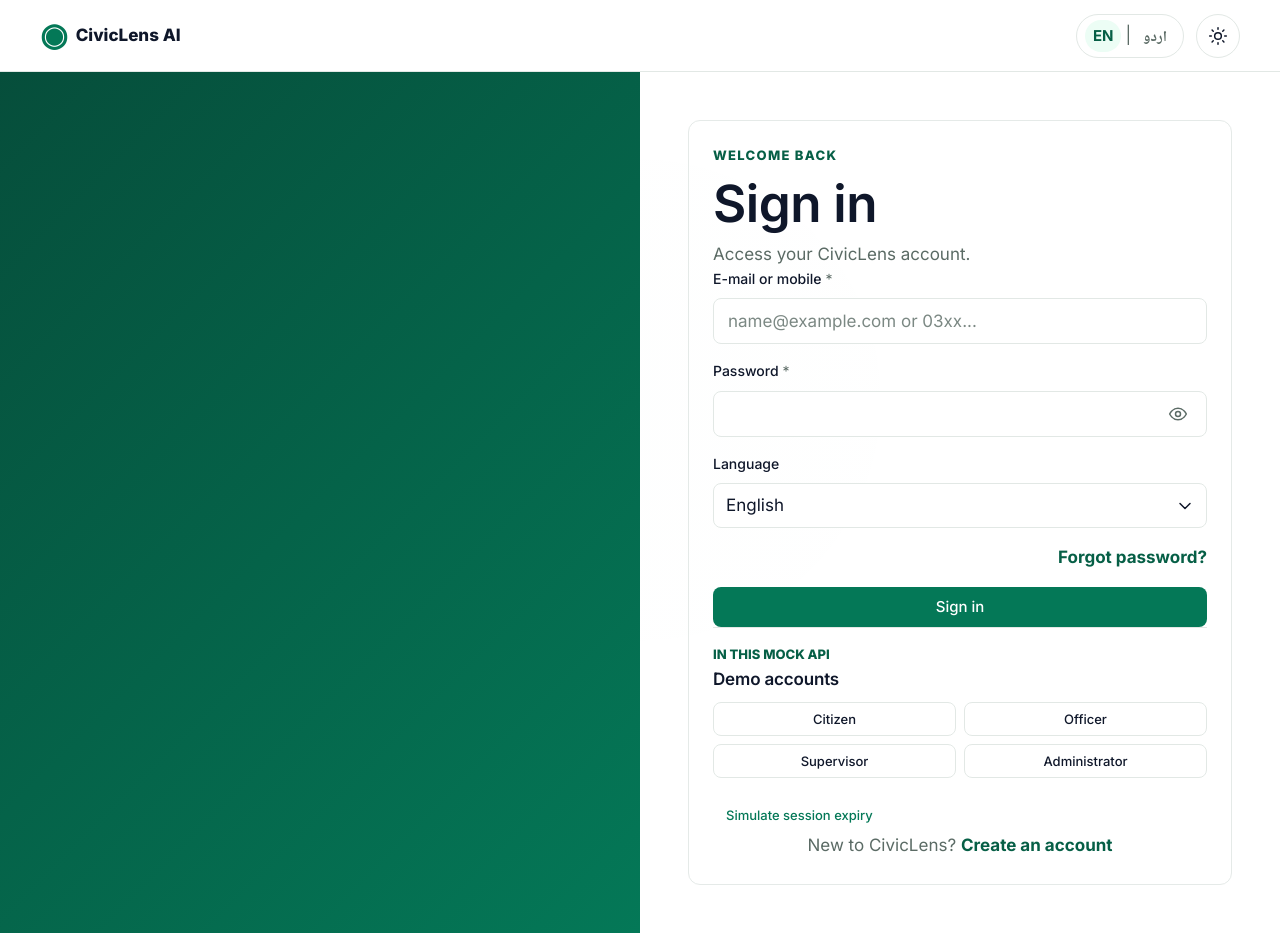
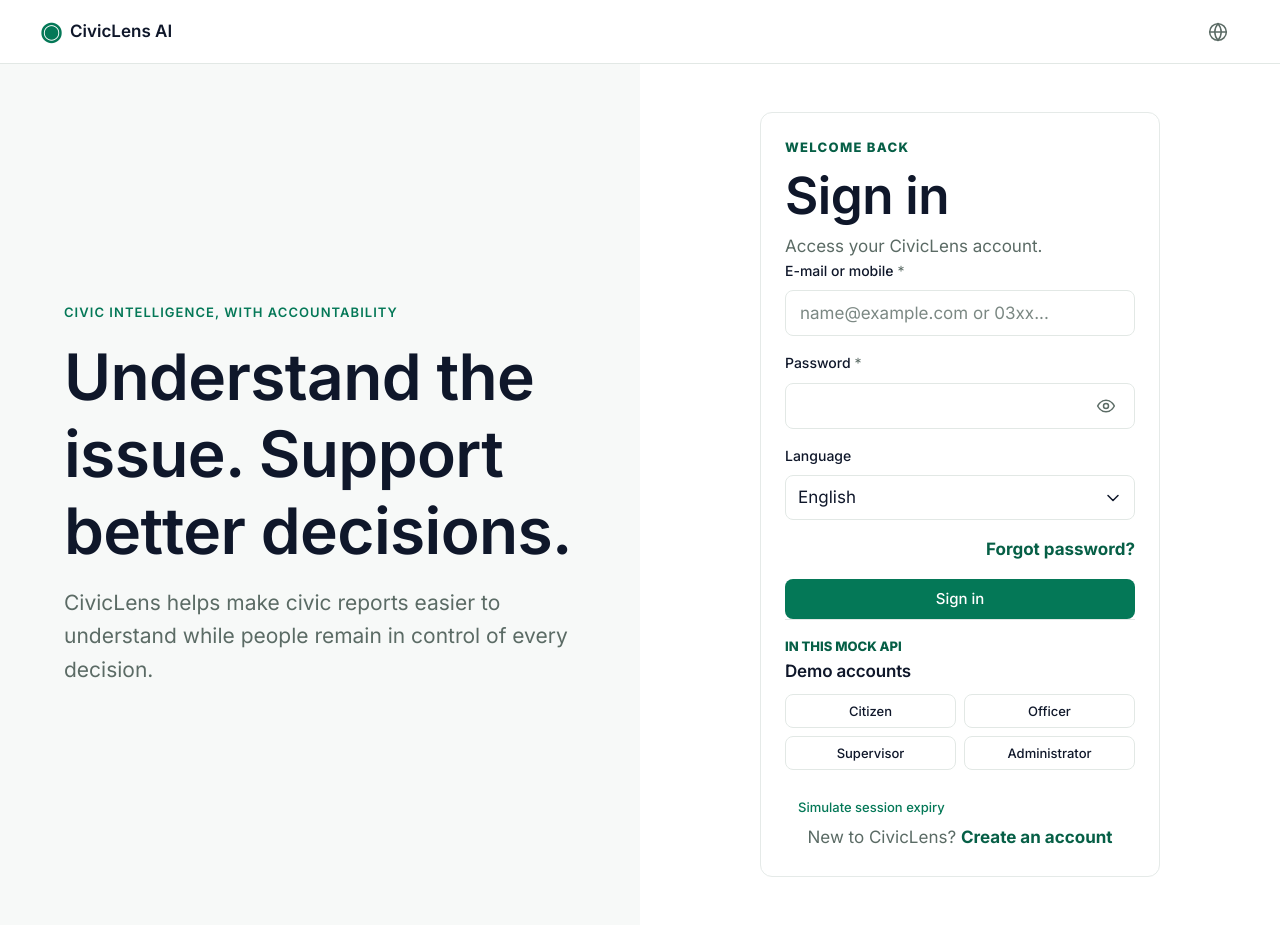
Before and after one commit to fa2023-fyp/Civic-Lens-AI, a React (Vite) app: page /login in a window 1280 px wide. Built offline with nearby package versions, Linux system fonts and the light colour scheme; a web font is replaced by a local one.

Commit message:
style(layout): minimal auth and citizen layouts with calm bottom navigation

```diff
--- a/src/components/layout/AuthLayout.css
+++ b/src/components/layout/AuthLayout.css
@@ -8,7 +8,7 @@
 
 .auth-layout__topbar {
   display: flex;
-  min-block-size: 4.5rem;
+  min-block-size: 4rem;
   align-items: center;
   justify-content: space-between;
   gap: var(--space-4);
@@ -22,7 +22,7 @@
   align-items: center;
   gap: var(--space-2);
   color: var(--text);
-  font-weight: 800;
+  font-weight: 600;
   text-decoration: none;
 }
 
@@ -32,33 +32,29 @@
 
 .auth-layout__mark {
   color: var(--brand);
-  font-size: var(--text-2xl);
+  font-size: var(--text-xl);
 }
 
 .auth-layout__preferences {
   display: flex;
   align-items: center;
-  gap: var(--space-3);
+  gap: var(--space-2);
 }
 
 .auth-layout__content {
   display: grid;
   flex: 1;
   grid-template-columns: minmax(0, 1fr) minmax(0, 1fr);
-  min-block-size: calc(100vh - 4.5rem);
+  min-block-size: calc(100vh - 4rem);
 }
 
 .auth-layout__brand-panel {
+  display: grid;
   min-inline-size: 0;
-  background: linear-gradient(135deg, var(--emerald-900), var(--emerald-700));
-  color: var(--emerald-50);
-}
-
-.auth-layout__orbs {
-  display: grid;
-  min-block-size: 100%;
   align-items: center;
   padding: clamp(var(--space-8), 8vw, var(--space-16));
+  background: var(--tint, var(--grey-page-alt));
+  color: var(--text);
 }
 
 .auth-layout__brand-copy {
@@ -67,28 +63,27 @@
 
 .auth-layout__brand-copy > p:first-child {
   margin-block-end: var(--space-4);
-  color: var(--emerald-100);
+  color: var(--brand);
   font-size: var(--text-xs);
-  font-weight: 800;
-  letter-spacing: 0.12em;
+  font-weight: 600;
+  letter-spacing: 0.08em;
+  text-transform: uppercase;
 }
 
 .auth-layout__brand-copy h1 {
   margin-block: 0 var(--space-4);
   font-size: clamp(var(--text-3xl), 5vw, var(--text-5xl));
-  line-height: 1.15;
+  font-weight: 600;
+  letter-spacing: -0.01em;
+  line-height: 1.2;
 }
 
 .auth-layout__brand-copy > p:last-child {
   max-inline-size: 42ch;
   margin: 0;
-  color: var(--emerald-50);
+  color: var(--text-muted);
   font-size: var(--text-lg);
-  line-height: 1.7;
-}
-
-.auth-layout__orbs .marketing-orbs__orb {
-  opacity: 0.3;
+  line-height: 1.6;
 }
 
 .auth-layout__form-panel {
@@ -100,7 +95,7 @@
 }
 
 .auth-layout__form-card {
-  inline-size: min(100%, 34rem);
+  inline-size: min(100%, var(--container-auth));
 }
 
 @media (max-width: 48rem) {
--- a/src/components/layout/AuthLayout.jsx
+++ b/src/components/layout/AuthLayout.jsx
@@ -1,8 +1,6 @@
 import { Link } from 'react-router-dom';
-import { FloatingOrbs } from '../marketing/Showcase.jsx';
 import { Card } from '../ui/Card/Card.jsx';
-import { LanguageSwitch } from '../ui/LanguageSwitch/LanguageSwitch.jsx';
-import { ThemeToggle } from '../ui/ThemeToggle/ThemeToggle.jsx';
+import { PreferencesMenu } from './PreferencesMenu.jsx';
 import { useI18n } from '../../i18n/I18nContext.jsx';
 import './AuthLayout.css';
 
@@ -22,19 +20,16 @@ export function AuthLayout({ children }) {
           {t('app.name')}
         </Link>
         <div className="auth-layout__preferences">
-          <LanguageSwitch />
-          <ThemeToggle />
+          <PreferencesMenu />
         </div>
       </header>
       <div className="auth-layout__content">
         <section className="auth-layout__brand-panel" aria-labelledby="auth-layout-title">
-          <FloatingOrbs className="auth-layout__orbs">
-            <div className="auth-layout__brand-copy">
-              <p>{t('layouts.auth.kicker')}</p>
-              <h1 id="auth-layout-title">{t('layouts.auth.title')}</h1>
-              <p>{t('layouts.auth.body')}</p>
-            </div>
-          </FloatingOrbs>
+          <div className="auth-layout__brand-copy">
+            <p>{t('layouts.auth.kicker')}</p>
+            <h1 id="auth-layout-title">{t('layouts.auth.title')}</h1>
+            <p>{t('layouts.auth.body')}</p>
+          </div>
         </section>
         <main id="main-content" className="auth-layout__form-panel">
           <Card as="section" className="auth-layout__form-card">
--- a/src/components/layout/CitizenLayout.jsx
+++ b/src/components/layout/CitizenLayout.jsx
@@ -1,8 +1,7 @@
 import { Link, useLocation } from 'react-router-dom';
 import { useI18n } from '../../i18n/I18nContext.jsx';
 import { Icon } from '../ui/Icon/Icon.jsx';
-import { LanguageSwitch } from '../ui/LanguageSwitch/LanguageSwitch.jsx';
-import { ThemeToggle } from '../ui/ThemeToggle/ThemeToggle.jsx';
+import { PreferencesMenu } from './PreferencesMenu.jsx';
 import './CitizenLayout.css';
 
 const navigationItems = [
@@ -73,8 +72,7 @@ export function CitizenLayout({ children }) {
           <span>{t('app.name')}</span>
         </Link>
         <div className="citizen-layout__preferences">
-          <LanguageSwitch />
-          <ThemeToggle />
+          <PreferencesMenu />
         </div>
       </header>
       <div className="citizen-layout__body">
--- /dev/null
+++ b/src/components/layout/PreferencesMenu.css
@@ -0,0 +1,55 @@
+.preferences-menu {
+  position: relative;
+  display: inline-flex;
+}
+
+.preferences-menu__trigger {
+  display: inline-flex;
+  min-inline-size: 2.75rem;
+  min-block-size: 2.75rem;
+  align-items: center;
+  justify-content: center;
+  border-radius: var(--radius-pill);
+  color: var(--text-muted);
+  cursor: pointer;
+  list-style: none;
+  transition:
+    background-color var(--dur-fast) var(--ease-out),
+    color var(--dur-fast) var(--ease-out);
+}
+
+.preferences-menu__trigger::-webkit-details-marker {
+  display: none;
+}
+
+.preferences-menu__trigger:hover {
+  background: color-mix(in srgb, var(--brand) 4%, transparent);
+  color: var(--brand-strong);
+}
+
+.preferences-menu__trigger:focus-visible {
+  outline: 2px solid var(--focus-ring);
+  outline-offset: var(--focus-offset);
+}
+
+.preferences-menu__panel {
+  position: absolute;
+  z-index: var(--z-dropdown);
+  inset-block-start: calc(100% + var(--space-2));
+  inset-inline-end: 0;
+  display: grid;
+  min-inline-size: 12rem;
+  gap: var(--space-2);
+  border: var(--border-width) solid var(--border);
+  border-radius: var(--radius-2);
+  padding: var(--space-3);
+  background: var(--surface);
+  box-shadow: var(--shadow-sm);
+}
+
+.preferences-menu__row {
+  display: flex;
+  align-items: center;
+  justify-content: space-between;
+  gap: var(--space-2);
+}
--- /dev/null
+++ b/src/components/layout/PreferencesMenu.jsx
@@ -0,0 +1,65 @@
+import { useEffect, useRef } from 'react';
+import { Icon } from '../ui/Icon/Icon.jsx';
+import { LanguageSwitch } from '../ui/LanguageSwitch/LanguageSwitch.jsx';
+import { ThemeToggle } from '../ui/ThemeToggle/ThemeToggle.jsx';
+import './PreferencesMenu.css';
+
+const popoverId = 'preferences-menu-panel';
+const triggerId = 'preferences-menu-trigger';
+
+function PreferencesPanel() {
+  return (
+    <section
+      id={popoverId}
+      className="preferences-menu__panel"
+      role="group"
+      aria-labelledby={triggerId}
+    >
+      <div className="preferences-menu__row">
+        <LanguageSwitch />
+      </div>
+      <div className="preferences-menu__row">
+        <ThemeToggle />
+      </div>
+    </section>
+  );
+}
+
+export function PreferencesMenu() {
+  const containerRef = useRef(null);
+
+  useEffect(() => {
+    function handlePointer(event) {
+      if (!containerRef.current?.open) return;
+      if (containerRef.current.contains(event.target)) return;
+      containerRef.current.open = false;
+    }
+
+    function handleKey(event) {
+      if (event.key !== 'Escape') return;
+      if (!containerRef.current?.open) return;
+      containerRef.current.open = false;
+      containerRef.current.querySelector('summary')?.focus();
+    }
+
+    document.addEventListener('pointerdown', handlePointer);
+    document.addEventListener('keydown', handleKey);
+    return () => {
+      document.removeEventListener('pointerdown', handlePointer);
+      document.removeEventListener('keydown', handleKey);
+    };
+  }, []);
+
+  return (
+    <details ref={containerRef} className="preferences-menu">
+      <summary
+        id={triggerId}
+        className="preferences-menu__trigger"
+        aria-label="Preferences"
+      >
+        <Icon name="globe" size={20} />
+      </summary>
+      <PreferencesPanel />
+    </details>
+  );
+}
```
Also changed, not shown: src/components/layout/CitizenLayout.css (+39 -19 lines), 1 other file (tests, documents, lock files or other folders).
